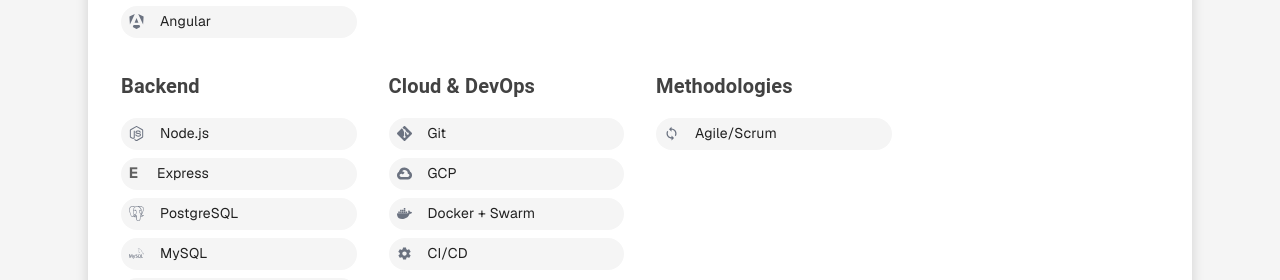
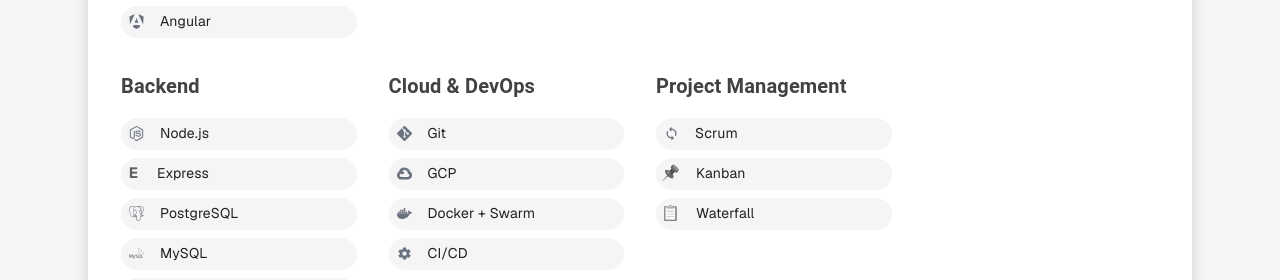
Before and after one commit to rlukawski/personal-website-2, a Next.js app: page /en#hero in a window 1280 px wide. Shown: the part 1141-1421 px from the top of the page. Built offline with nearby package versions, Linux system fonts and the light colour scheme; what @mui/material-nextjs would draw is missing.

Commit message:
Update PM section

```diff
--- a/src/components/TechnologiesSection.tsx
+++ b/src/components/TechnologiesSection.tsx
@@ -99,7 +99,11 @@ export function TechnologiesSection() {
     },
     {
       title: t("methodologies"),
-      items: [{ name: "Agile/Scrum", icon: MdLoop, color: iconColor }],
+      items: [
+        { name: "Scrum", icon: MdLoop, color: iconColor },
+        { name: "Kanban", emoji: "📌", color: iconColor },
+        { name: "Waterfall", emoji: "📋", color: iconColor },
+      ],
     },
   ];
 
@@ -124,6 +128,7 @@ export function TechnologiesSection() {
               sx={{
                 mb: 2,
                 fontWeight: 600,
+                whiteSpace: "nowrap",
               }}
             >
               {category.title}
--- a/src/i18n/en.json
+++ b/src/i18n/en.json
@@ -28,7 +28,7 @@
     "testing": "Testing",
     "backend": "Backend",
     "cloudDevops": "Cloud & DevOps",
-    "methodologies": "Methodologies"
+    "methodologies": "Project Management"
   },
   "projects": {
     "title": "Latest Projects",
--- a/src/i18n/pl.json
+++ b/src/i18n/pl.json
@@ -28,7 +28,7 @@
     "testing": "Testowanie",
     "backend": "Backend",
     "cloudDevops": "Chmura i DevOps",
-    "methodologies": "Metodologie"
+    "methodologies": "Zarządzanie Projektami"
   },
   "projects": {
     "title": "Najnowsze Projekty",
```
